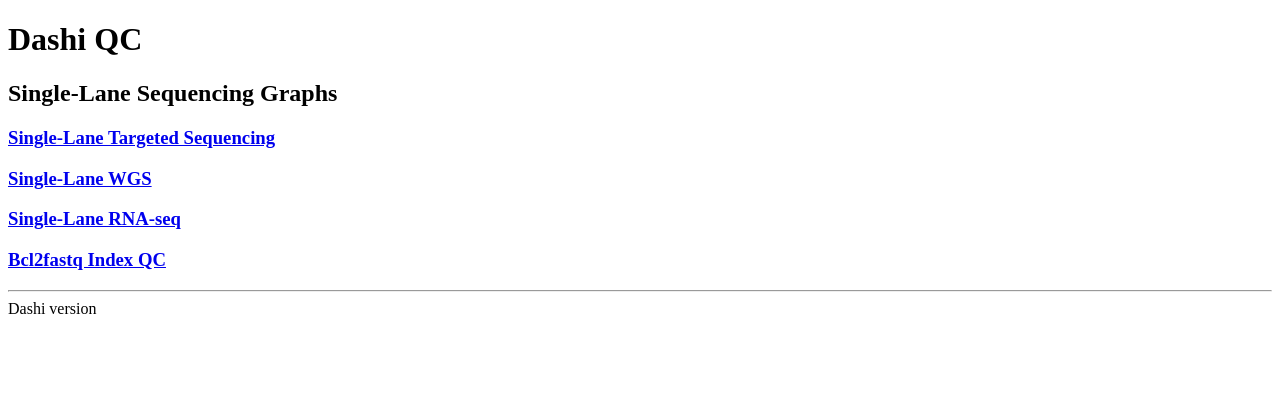
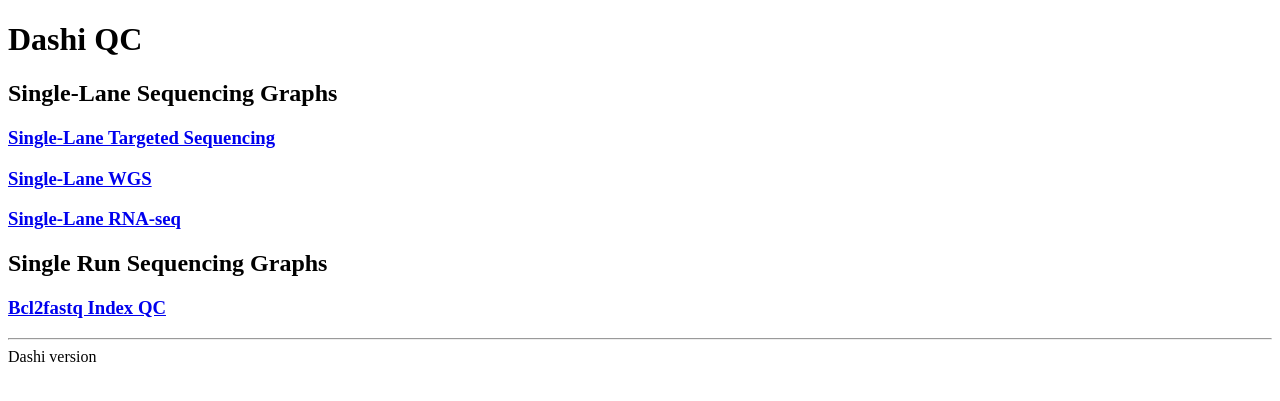
Before and after one commit to oicr-gsi/dashi, a Flask app: template application/templates/index.html in a window 1280 px wide. Shown: the top 401 px of the page. Run offline with Flask 3, Linux system fonts and the light colour scheme; the template is opened without the code that fills it, so the values that code supplies are empty; parts of the project's set-up code (start-up, migrations or seed data) failed here and were passed over.

Commit message:
Put bcl2fastq in Single Run Sequencing Graphs

```diff
--- a/application/templates/index.html
+++ b/application/templates/index.html
@@ -9,7 +9,10 @@
     <h3><a href="/single-lane-ts">Single-Lane Targeted Sequencing</a></h3>
     <h3><a href="/single-lane-wgs">Single-Lane WGS</a></h3>
     <h3><a href="/single-lane-rna">Single-Lane RNA-seq</a></h3>
+
+    <h2>Single Run Sequencing Graphs</h2>
 	<h3><a href="/bcl2fastq-index-qc">Bcl2fastq Index QC</a></h3>
+
     <!-- <h2>Full-Depth Sequencing Graphs</h2> -->
 
     <hr />
```
